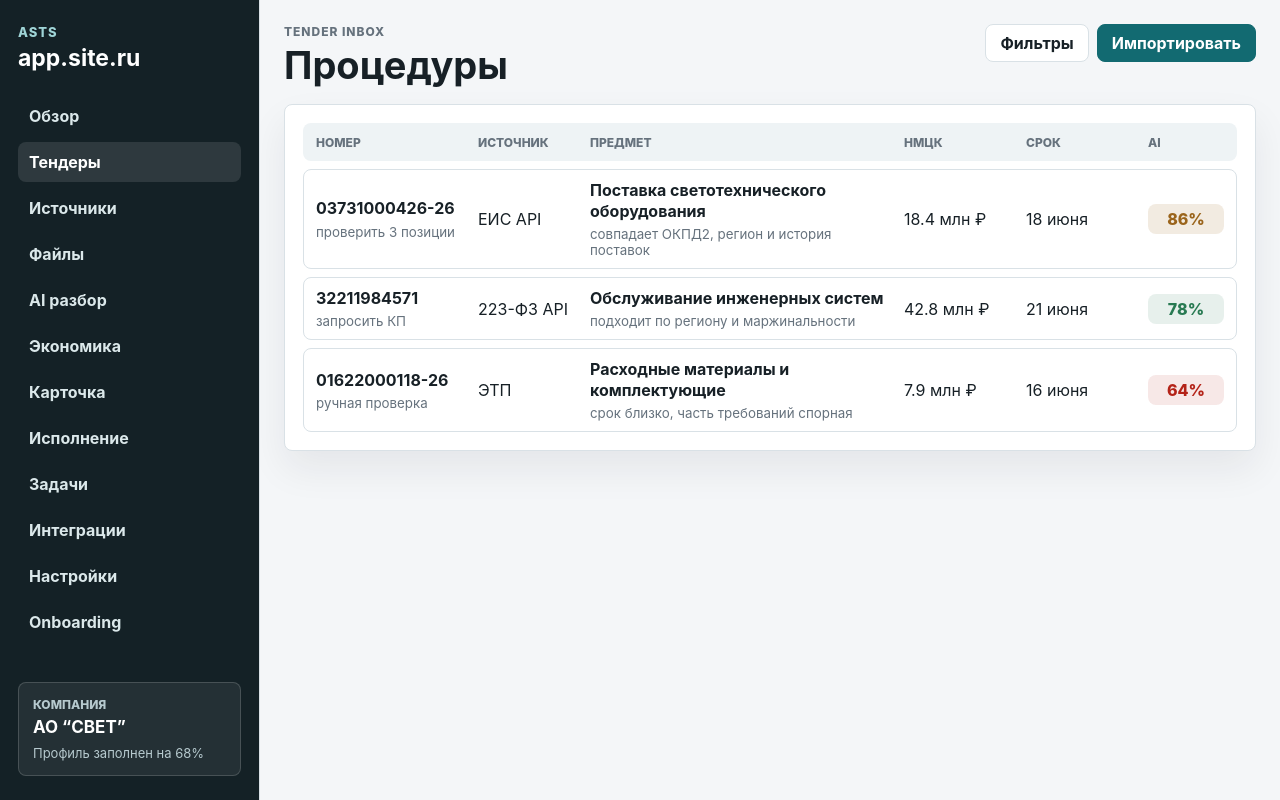
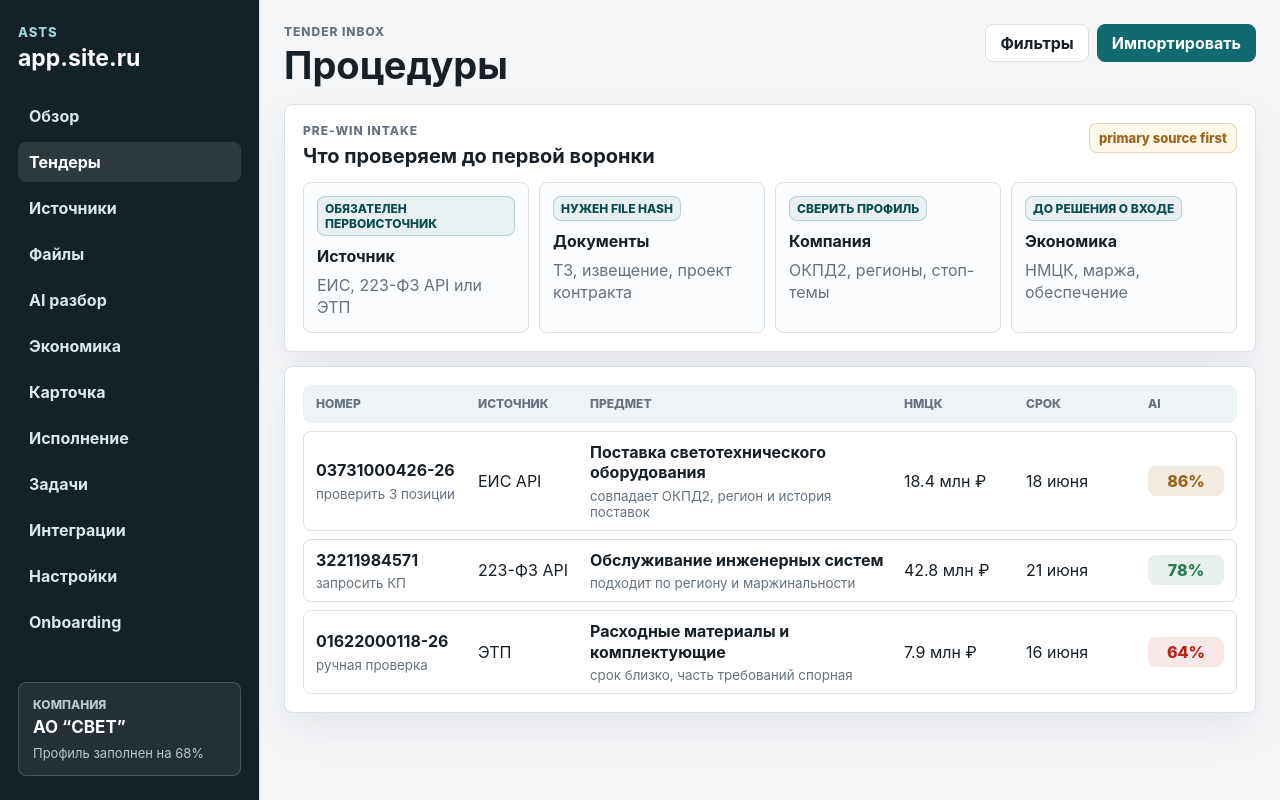
Before and after one commit to info14fourteen-creator/ASTS, a Next.js app in the folder apps/web/: page /tenders in a window 1280 px wide. Built offline with nearby package versions, Linux system fonts and the light colour scheme.

Commit message:
Add tender intake gate

```diff
--- a/apps/web/app/globals.css
+++ b/apps/web/app/globals.css
@@ -514,6 +514,53 @@ h3 {
   gap: 8px;
 }
 
+.tender-intake-panel {
+  margin-bottom: 14px;
+}
+
+.tender-intake-grid {
+  display: grid;
+  grid-template-columns: repeat(4, minmax(0, 1fr));
+  gap: 10px;
+}
+
+.tender-intake-card {
+  min-height: 128px;
+  border: 1px solid var(--line);
+  border-radius: 8px;
+  padding: 13px;
+  background: #fbfcfd;
+}
+
+.tender-intake-card span,
+.tender-intake-card strong,
+.tender-intake-card p {
+  display: block;
+}
+
+.tender-intake-card span {
+  width: fit-content;
+  border: 1px solid rgba(18, 106, 113, 0.22);
+  border-radius: 8px;
+  padding: 4px 7px;
+  background: rgba(18, 106, 113, 0.08);
+  color: var(--accent-dark);
+  font-size: 12px;
+  font-weight: 850;
+  text-transform: uppercase;
+}
+
+.tender-intake-card strong {
+  margin-top: 10px;
+  line-height: 1.25;
+}
+
+.tender-intake-card p {
+  margin: 8px 0 0;
+  color: var(--muted);
+  line-height: 1.4;
+}
+
 .table-row {
   display: grid;
   grid-template-columns: minmax(260px, 1fr) 110px 140px 76px;
@@ -3377,6 +3424,10 @@ dd {
     grid-template-columns: 1fr;
   }
 
+  .tender-intake-grid {
+    grid-template-columns: repeat(2, minmax(0, 1fr));
+  }
+
   .document-row {
     grid-template-columns: 1fr 1fr;
   }
@@ -3635,6 +3686,10 @@ dd {
     grid-template-columns: 1fr;
   }
 
+  .tender-intake-grid {
+    grid-template-columns: 1fr;
+  }
+
   .collaboration-grid {
     grid-template-columns: 1fr;
   }
--- a/apps/web/app/tenders/page.tsx
+++ b/apps/web/app/tenders/page.tsx
@@ -36,6 +36,13 @@ const rows = [
   ],
 ];
 
+const intakeGates = [
+  ["Источник", "ЕИС, 223-ФЗ API или ЭТП", "обязателен первоисточник"],
+  ["Документы", "ТЗ, извещение, проект контракта", "нужен file hash"],
+  ["Компания", "ОКПД2, регионы, стоп-темы", "сверить профиль"],
+  ["Экономика", "НМЦК, маржа, обеспечение", "до решения о входе"],
+];
+
 export default function TendersPage() {
   return (
     <main className="app-shell">
@@ -53,6 +60,25 @@ export default function TendersPage() {
             </button>
           </div>
         </header>
+
+        <section className="panel tender-intake-panel">
+          <div className="panel-head compact">
+            <div>
+              <p className="eyebrow">Pre-win intake</p>
+              <h2>Что проверяем до первой воронки</h2>
+            </div>
+            <span className="status-pill green">primary source first</span>
+          </div>
+          <div className="tender-intake-grid">
+            {intakeGates.map(([title, text, rule]) => (
+              <article className="tender-intake-card" key={title}>
+                <span>{rule}</span>
+                <strong>{title}</strong>
+                <p>{text}</p>
+              </article>
+            ))}
+          </div>
+        </section>
 
         <section className="panel">
           <div className="tender-table">
```
